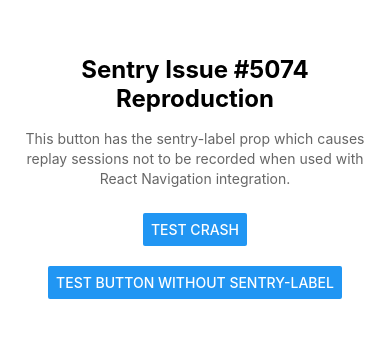
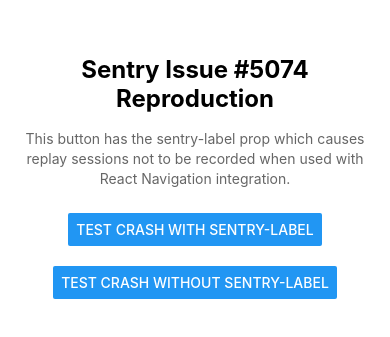
Before and after one commit to antonis/SentryNoSRTest, a React Native app: screen / in a window 390 px wide. Shown: the part 245-582 px from the top of the page. Built offline with nearby package versions, Linux system fonts and the light colour scheme.

Commit message:
Test without label

```diff
--- a/App.tsx
+++ b/App.tsx
@@ -19,7 +19,7 @@ export const navigationIntegration = Sentry.reactNavigationIntegration({
 });
 
 Sentry.init({
-  dsn: 'YOUR_SENTRY_DSN_HERE',
+  dsn: 'https://1df17bd4e543fdb31351dee1768bb679@o447951.ingest.sentry.io/5428561',
   tracesSampleRate: 0.2,
   environment: 'development',
   appHangTimeoutInterval: 10,
@@ -53,7 +53,7 @@ function App(): React.JSX.Element {
           not to be recorded when used with React Navigation integration.
         </Text>
         <Button
-          title="Test Crash"
+          title="Test Crash with sentry-label"
           // Having sentry-label will affect the sentry replay session
           // with sentry-label, iOS not able to record replay session
           // Android totally not able to record replay session
@@ -64,9 +64,9 @@ function App(): React.JSX.Element {
         />
         <View style={styles.spacer} />
         <Button
-          title="Test Button Without sentry-label"
+          title="Test Crash without sentry-label"
           onPress={() => {
-            console.log('Button without sentry-label pressed');
+            throw new Error('Test Crash New App Replay');
           }}
         />
       </View>
```
